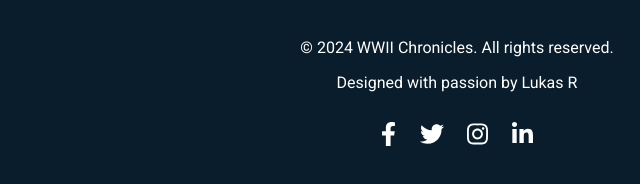
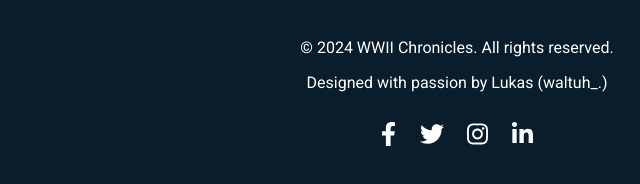
Before and after one commit to LukasOnGith/WWII, a plain HTML site: page index.html in a window 1280 px wide. Shown: the part 7801-7985 px from the top of the page, 183-823 px from the left. Drawn offline with nearby package versions, Linux system fonts and the light colour scheme.

Commit message:
Update index.html

```diff
--- a/index.html
+++ b/index.html
@@ -755,7 +755,7 @@
     <!-- Footer -->
     <footer>
         <p>&copy; 2024 WWII Chronicles. All rights reserved.</p>
-        <p>Designed with passion by Lukas R</p>
+        <p>Designed with passion by Lukas (waltuh_.)</p>
         <div class="social-icons">
             <a href="#" aria-label="Facebook"><i class="fab fa-facebook-f"></i></a>
             <a href="#" aria-label="Twitter"><i class="fab fa-twitter"></i></a>
```
